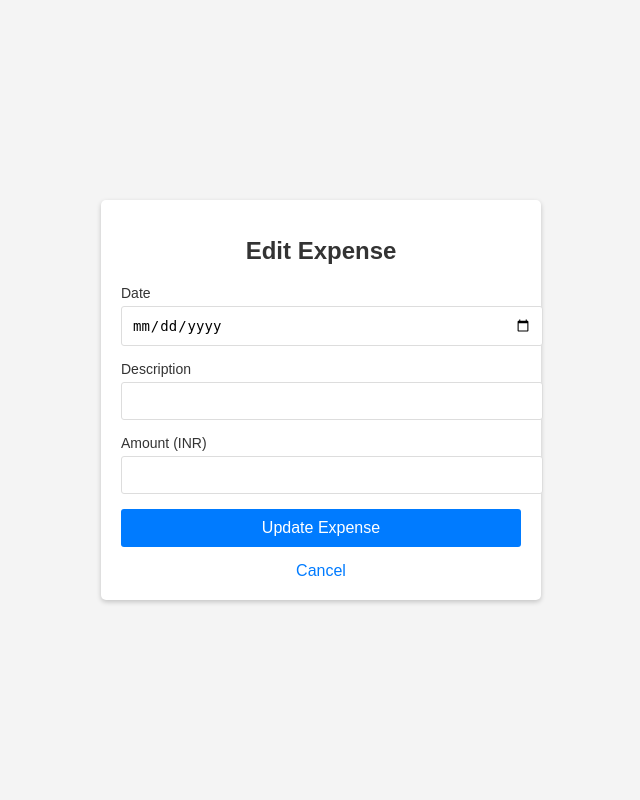
After one commit to pvshyamlal/Intelligent-Financial-Planning-Project, a Django app: template financial_planner/accounts/templates/accounts/edit_expense.html in a window 1280 px wide. The commit adds this page. Shown: the whole page, without its empty margins (319-959 px from the left). Run offline with Django 3.2, Linux system fonts and the light colour scheme; the template is opened without the code that fills it, so the values that code supplies are empty.

Commit message:
added edit and delete for the form

```diff
--- /dev/null
+++ b/financial_planner/accounts/templates/accounts/edit_expense.html
@@ -0,0 +1,99 @@
+<!DOCTYPE html>
+<html lang="en">
+<head>
+    <meta charset="UTF-8">
+    <meta name="viewport" content="width=device-width, initial-scale=1.0">
+    <title>Edit Expense</title>
+    <style>
+        body {
+            font-family: Arial, sans-serif;
+            background-color: #f4f4f4;
+            margin: 0;
+            padding: 0;
+            display: flex;
+            justify-content: center;
+            align-items: center;
+            height: 100vh;
+        }
+
+        .form-container {
+            background: white;
+            padding: 20px;
+            border-radius: 5px;
+            box-shadow: 0 2px 5px rgba(0, 0, 0, 0.2);
+            width: 400px;
+        }
+
+        .form-container h1 {
+            margin-bottom: 20px;
+            font-size: 24px;
+            color: #333;
+            text-align: center;
+        }
+
+        .form-container label {
+            display: block;
+            font-size: 14px;
+            margin-bottom: 5px;
+            color: #333;
+        }
+
+        .form-container input[type="text"],
+        .form-container input[type="number"],
+        .form-container input[type="date"] {
+            width: 100%;
+            padding: 10px;
+            margin-bottom: 15px;
+            border: 1px solid #ddd;
+            border-radius: 3px;
+            font-size: 14px;
+        }
+
+        .form-container button {
+            background-color: #007bff;
+            color: white;
+            border: none;
+            padding: 10px 15px;
+            border-radius: 3px;
+            font-size: 16px;
+            cursor: pointer;
+            width: 100%;
+        }
+
+        .form-container button:hover {
+            background-color: #0056b3;
+        }
+
+        .form-container a {
+            display: block;
+            text-align: center;
+            margin-top: 15px;
+            text-decoration: none;
+            color: #007bff;
+        }
+
+        .form-container a:hover {
+            text-decoration: underline;
+        }
+    </style>
+</head>
+<body>
+    <div class="form-container">
+        <h1>Edit Expense</h1>
+        <form method="POST">
+            {% csrf_token %}
+            <label for="date">Date</label>
+            <input type="date" id="date" name="date" value="{{ expense.date }}" required>
+
+            <label for="description">Description</label>
+            <input type="text" id="description" name="description" value="{{ expense.description }}" required>
+
+            <label for="amount">Amount (INR)</label>
+            <input type="number" id="amount" name="amount" step="0.01" value="{{ expense.amount }}" required>
+
+            <button type="submit">Update Expense</button>
+        </form>
+        <a href="{% url 'view_expenses' %}">Cancel</a>
+    </div>
+</body>
+</html>
--- a/financial_planner/accounts/urls.py
+++ b/financial_planner/accounts/urls.py
@@ -9,6 +9,8 @@ urlpatterns = [
     path('logout/', LogoutView.as_view(), name='logout'),
     path('home/', views.home, name='home'),  # Homepage
     path('profile/', views.profile, name='profile'),
-    path('add_expenses/', views.add_expenses, name='add_expenses'),  # Changed URL pattern
-    path('view_expenses/', views.view_expenses, name='view_expenses'),  # Changed URL pattern
+    path('add_expenses/', views.add_expenses, name='add_expenses'),
+    path('view_expenses/', views.view_expenses, name='view_expenses'),
+    path('edit_expense/<int:expense_id>/', views.edit_expense, name='edit_expense'),  # New URL for editing an expense
+    path('delete_expense/<int:expense_id>/', views.delete_expense, name='delete_expense'),
 ]
```
Also changed, not shown: financial_planner/accounts/templates/accounts/view_expenses.html (+61 -2 lines), financial_planner/accounts/views.py (+30 -3 lines).
